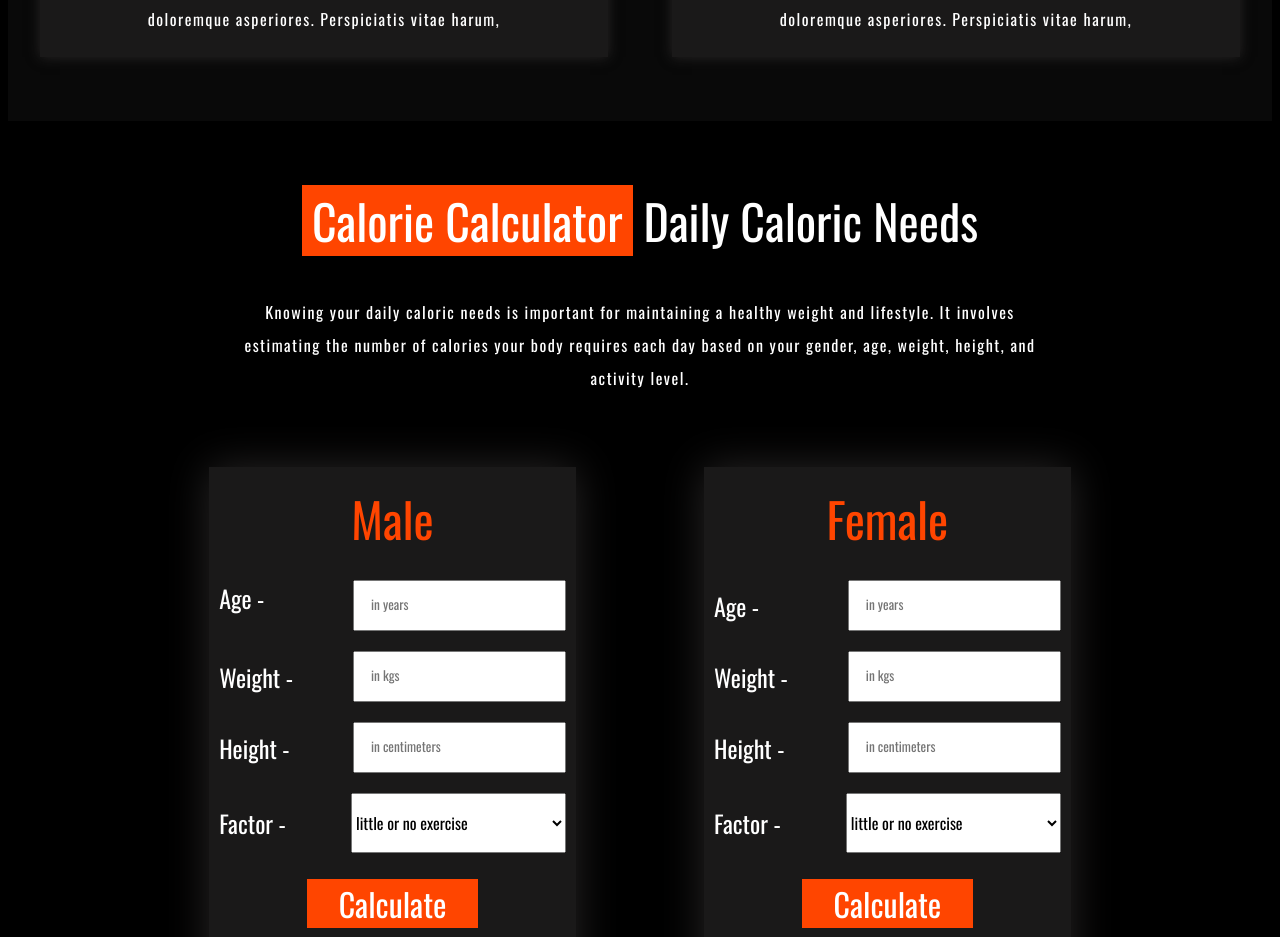
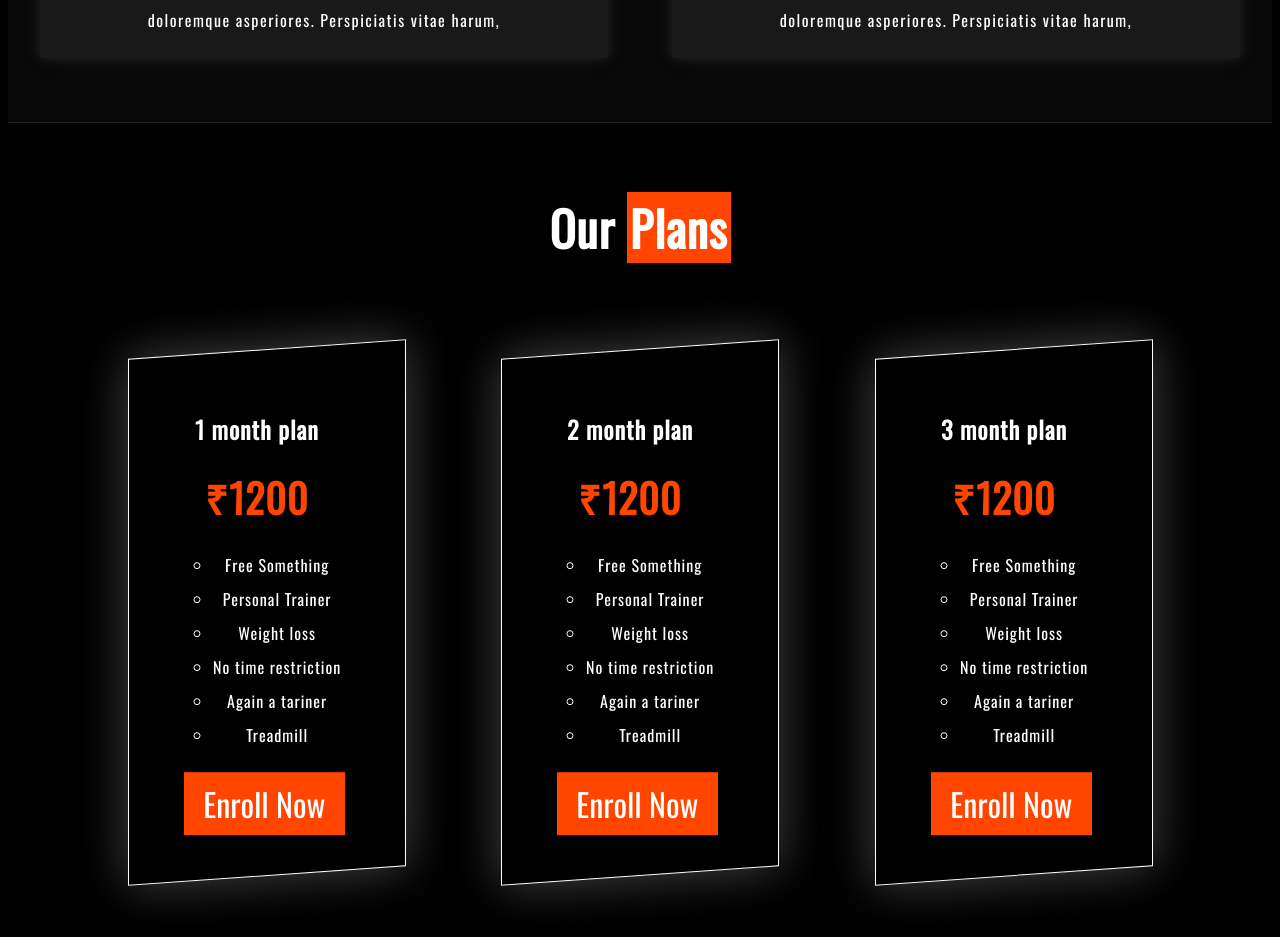
Before and after one commit to ankitsingh2105/GYM-website, a React (Vite) app: page / in a window 1280 px wide. Shown: the part 1860-2797 px from the top of the page. Built offline with nearby package versions, Linux system fonts and the light colour scheme.

Commit message:
added new section -> plans

```diff
--- a/index.html
+++ b/index.html
@@ -3,7 +3,7 @@
 
 <head>
   <meta charset="UTF-8" />
-  <link rel="icon" type="image" href="./divinelogo.png" />
+  <!-- <link rel="icon" type="image" href="./divinelogo.png" /> -->
   <meta name="viewport" content="width=device-width, initial-scale=1.0" />
   <meta name="description" content="Premium Gym ">
   <link rel="preload" href="https://fonts.googleapis.com/css2?family=Oswald&display=swap" as="style"
--- a/src/App.jsx
+++ b/src/App.jsx
@@ -9,6 +9,7 @@ const Trainers = lazy(() => import("./Components/Trainers/Trainer"));
 const Calculator = lazy(() => import("./Components/Calculator/Calculator"));
 const Contact = lazy(() => import("./Components/Contact/Contact"));
 const Ankit = lazy(() => import("./Components/Contact/Ankit"));
+const Plans = lazy(() => import("./Components/Plans/Plans"));
 const Reviews = lazy(() => import("./Components/Reviews/Reviews"));
 export default function App() {
   return (
@@ -23,7 +24,8 @@ export default function App() {
         <Navbar id="home" />
         <Home />
         <About id="about" />
-        <Trainers id="trainer" />
+        <Trainers />
+        <Plans id="plans"/>
         <Calculator />
         <Reviews/>
         <Contact id="contact" />
--- a/src/Components/Home/Home.css
+++ b/src/Components/Home/Home.css
@@ -2,6 +2,7 @@
     --main-color: orangered;
     --main-font: 'Oswald', sans-serif;
 }
+
 ::-webkit-scrollbar {
     width: 2px;
 }
@@ -13,7 +14,6 @@
 ::-webkit-scrollbar-thumb {
     background-color: var(--main-color);
 }
-
 
 .Home_main_div {
     display: flex;
@@ -54,7 +54,7 @@
     opacity: 99%;
 }
 
-.Home_main_div{
+.Home_main_div {
     animation-name: entry;
     animation-duration: 3s;
     animation-iteration-count: 1;
--- a/src/Components/Navbar/Navbar.css
+++ b/src/Components/Navbar/Navbar.css
@@ -73,6 +73,7 @@ body {
     background-color: var(--main-color);
     cursor: pointer;
     color: white;
+    text-decoration:overline;
 }
 
 .Nav_UList {
--- a/src/Components/Navbar/Navbar.jsx
+++ b/src/Components/Navbar/Navbar.jsx
@@ -14,7 +14,7 @@ export default function Navbar(props) {
           <ul className="Nav_UList">
             <li className="Nav_list one"><a onClick={() => scroll('home')}>Home</a></li>
             <li className="Nav_list"><a onClick={() => scroll('about')}>About Us</a></li>
-            <li className="Nav_list"><a onClick={() => scroll('trainer')}>Trainers</a></li>
+            <li className="Nav_list"><a onClick={() => scroll('plans')}>Plans</a></li>
             <li className="Nav_list"><a onClick={() => scroll('contact')}>Contact</a></li>
             <li className="Nav_list"> <a href="https://ma.app.goog/4tVQ9gqLm7VymsoD6" target="_blank" rel="noopener noreferrer"><i class="fa-solid fa-location-dot"></i></a></li>
           </ul>
--- /dev/null
+++ b/src/Components/Plans/Plans.css
@@ -0,0 +1,71 @@
+.plan_head div{
+    margin: 0px 6px;
+    font-size: 3rem;
+}
+.plan_head :nth-child(2){
+    background-color: var(--main-color);
+    padding: 0px 3px;
+}
+.plan_card{
+    text-align: center;
+    padding: 40px 60px 40px 40px;
+    border: 1px solid white;
+    transform: skewY(-4deg);
+    transition: all 0.5s;
+    position: relative;
+    margin: 4rem 3rem;
+    box-shadow: 0px 0px 50px #484545;
+}
+.plan_card:hover{
+    transform: scale(1.03);
+    .plan_card div , .plan_card h2 , .plan_card button{
+        transform: skewY(4deg);
+    }
+}
+.plan_card div , .plan_card h2 , .plan_card button{
+    transform: skewY(4deg);
+}
+.plan_price{
+    color: var(--main-color);
+    font-weight: 900;
+    font-size: 40px;
+}
+.plan_features{
+    list-style: circle;
+    margin: 10px 0px;
+}
+.main_plan{
+    font-family: var(--main-font);
+    letter-spacing: 1px;
+    padding: 3rem 0px;
+    border-bottom: 1px solid rgb(34, 33, 33);
+    border-top: 1px solid rgb(34, 33, 33);
+}
+@media screen and (max-width: 1070px) {
+    .plan_card{
+        margin: 4rem 1rem;
+        padding: 40px 50px 40px 30px;
+    }
+    .plan_card{
+        margin: 4rem 1rem;
+        padding: 40px 50px 40px 30px;
+    }
+}
+@media screen and (max-width: 818px) {
+    .plan_card_div{
+        flex-direction: column;
+    }
+    .plan_card{
+        margin: 2rem 1rem;
+        padding: 40px 80px 40px 69px;
+    }
+}
+.plan_card button{
+    padding: .5rem 1.2rem;
+    margin-left: 15px;
+    background-color: var(--main-color);
+    border: none;
+    color: white;
+    font-family: var(--main-font);
+    font-size: 2rem;
+}
--- /dev/null
+++ b/src/Components/Plans/Plans.jsx
@@ -0,0 +1,86 @@
+import React from 'react'
+import "./Plans.css"
+export default function Plans(props) {
+  const scroll = (id) => {
+    const element = document.getElementById(id);
+    element.scrollIntoView({ behavior: "smooth" });
+  }
+  return (
+    <>
+      <main className="main_plan" id= {props.id}>
+
+        <div className="main_plan_div">
+          <h1 className="plan_head align">
+            <div>
+              Our
+            </div>
+            <div>
+              Plans
+            </div>
+          </h1>
+        </div>
+
+        <div className="plan_card_div align">
+          <div className="plan_card align2">
+            <h2 className="plan_head2">
+              1 month plan
+            </h2>
+            <div className="plan_price">
+              ₹1200
+            </div>
+            <div className="align2">
+              <ul className="plan_ul">
+                <li className="plan_features">Free Something</li>
+                <li className="plan_features">Personal Trainer</li>
+                <li className="plan_features">Weight loss</li>
+                <li className="plan_features">No time restriction</li>
+                <li className="plan_features">Again a tariner</li>
+                <li className="plan_features">Treadmill</li>
+              </ul>
+            </div>
+            <button>Enroll Now</button>
+          </div>
+          <div className="plan_card align2">
+            <h2 className="plan_head2">
+              2 month plan
+            </h2>
+            <div className="plan_price">
+              ₹1200
+            </div>
+            <div className="align2">
+              <ul className="plan_ul">
+                <li className="plan_features">Free Something</li>
+                <li className="plan_features">Personal Trainer</li>
+                <li className="plan_features">Weight loss</li>
+                <li className="plan_features">No time restriction</li>
+                <li className="plan_features">Again a tariner</li>
+                <li className="plan_features">Treadmill</li>
+              </ul>
+            </div>
+            <button>Enroll Now</button>
+          </div>
+          <div className="plan_card align2">
+            <h2 className="plan_head2">
+              3 month plan
+            </h2>
+            <div className="plan_price">
+              ₹1200
+            </div>
+            <div className="align2">
+              <ul className="plan_ul">
+                <li className="plan_features">Free Something</li>
+                <li className="plan_features">Personal Trainer</li>
+                <li className="plan_features">Weight loss</li>
+                <li className="plan_features">No time restriction</li>
+                <li className="plan_features">Again a tariner</li>
+                <li className="plan_features">Treadmill</li>
+              </ul>
+            </div>
+            <button>Enroll Now</button>
+          </div>
+        </div>
+
+      </main>
+    </>
+  )
+}
--- a/src/Components/Reviews/Reviews.css
+++ b/src/Components/Reviews/Reviews.css
@@ -6,6 +6,9 @@
 .Review_main{
     font-family: var(--main-font);
     background-color: rgb(9 9 9);
+    padding: 2rem 0px;
+    border-bottom: 1px solid rgb(34, 33, 33);
+    border-top: 1px solid rgb(34, 33, 33);
 }
 .review_class_image{
     width: 100px;
@@ -22,7 +25,7 @@
     align-items: center;
     flex-direction: column;
     background-color: rgb(26 25 25);
-    box-shadow: 0px 0px 40px #282626;
+    box-shadow: 0px 0px 20px #282626;
     border-radius: 12px;
 }
 .review{
--- a/src/Components/Trainers/Trainer.css
+++ b/src/Components/Trainers/Trainer.css
@@ -1,6 +1,7 @@
 .Trainer_main {
     background-color: rgb(9 9 9);
     padding: 4rem 0rem;
+    border-top: 1px solid rgb(34, 33, 33);
 }
 
 .Trainer_main_div {
```
Also changed, not shown: 1 other file (tests, documents, lock files or other folders). Lines whose indentation alone changed are shown as unchanged.
